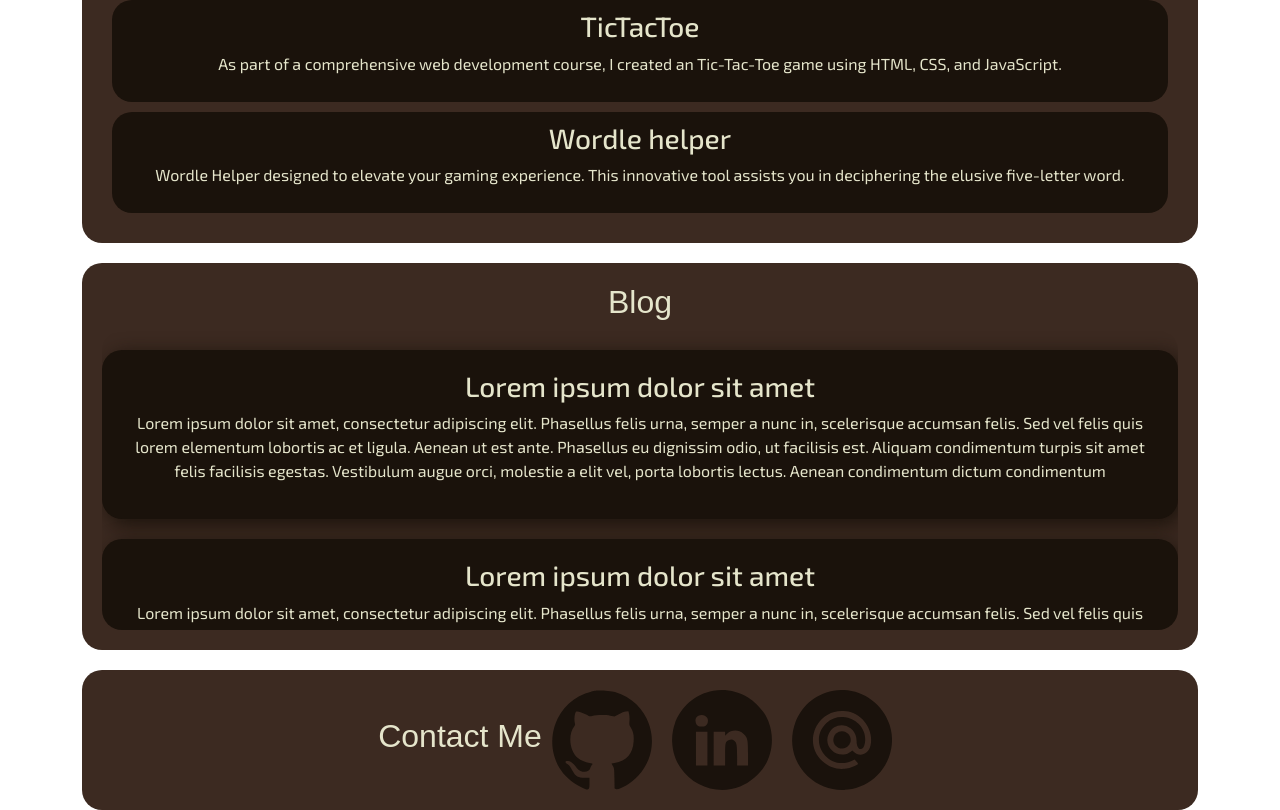
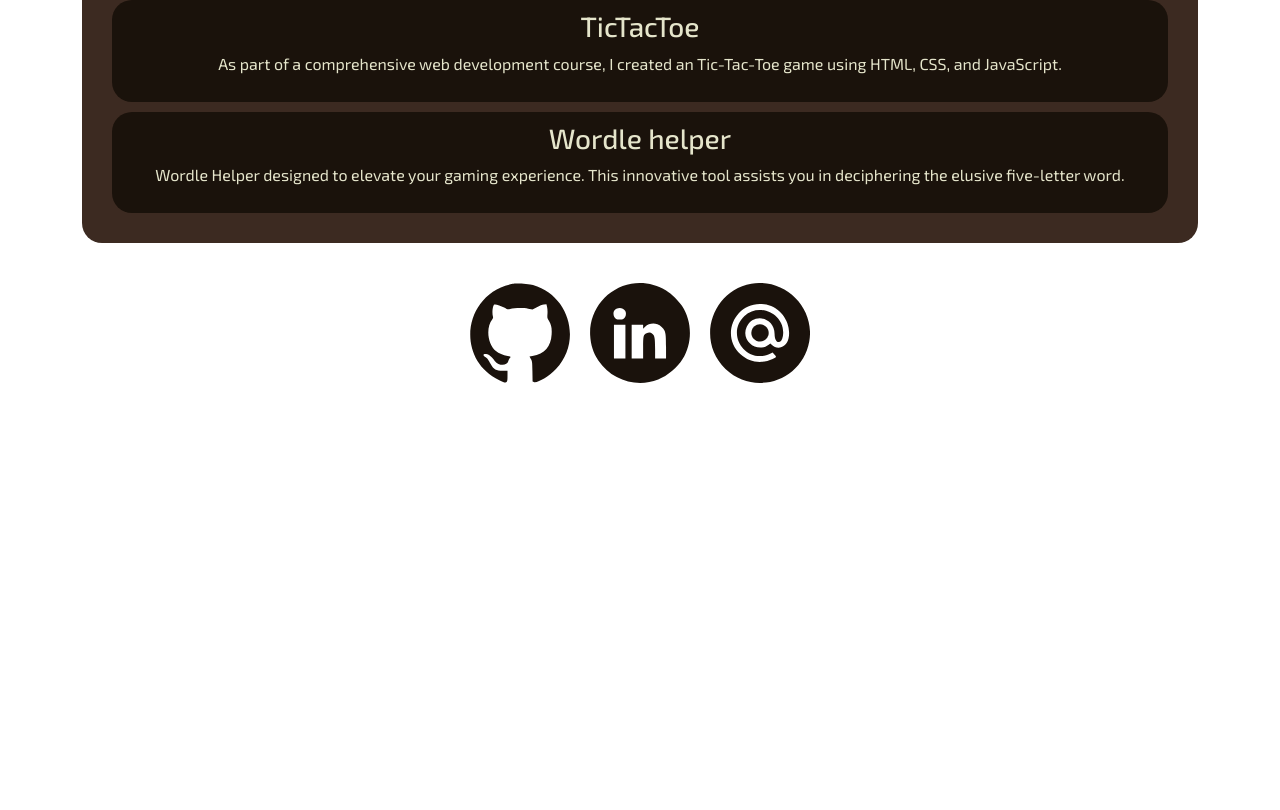
Before and after one commit to vvijk/vvijk.github.io, a plain HTML site: page index.html in a window 1280 px wide. Shown: the part 345-1155 px from the top of the page. After the commit the page ends 800 px from the top, so only its background shows below. Drawn offline with nearby package versions, Linux system fonts and the light colour scheme; a web font is replaced by a local one.

Commit message:
removed blogs

```diff
--- a/index.html
+++ b/index.html
@@ -44,47 +44,7 @@
                 <p>Wordle Helper designed to elevate your gaming experience. This innovative tool assists you in deciphering the elusive five-letter word.</p>
             </div>
         </section>
-
-        <section id="blog">
-            <h2>Blog</h2>
-            <div class="blog-container">
-                <div class="blog-post">
-                    <h3>Lorem ipsum dolor sit amet</h3>
-                    <p>Lorem ipsum dolor sit amet, consectetur adipiscing elit. Phasellus felis urna, semper a nunc in, scelerisque accumsan felis.
-                        Sed vel felis quis lorem elementum lobortis ac et ligula. Aenean ut est ante. Phasellus eu dignissim odio, ut facilisis est.
-                        Aliquam condimentum turpis sit amet felis facilisis egestas.
-                        Vestibulum augue orci, molestie a elit vel, porta lobortis lectus. Aenean condimentum dictum condimentum
-                    </p>
-                </div>
-                <div class="blog-post">
-                    <h3>Lorem ipsum dolor sit amet</h3>
-                    <p>Lorem ipsum dolor sit amet, consectetur adipiscing elit. Phasellus felis urna, semper a nunc in, scelerisque accumsan felis.
-                        Sed vel felis quis lorem elementum lobortis ac et ligula. Aenean ut est ante. Phasellus eu dignissim odio, ut facilisis est.
-                        Aliquam condimentum turpis sit amet felis facilisis egestas.
-                        Vestibulum augue orci, molestie a elit vel, porta lobortis lectus. Aenean condimentum dictum condimentum
-                    </p>
-                </div>
-                <div class="blog-post">
-                    <h3>Lorem ipsum dolor sit amet</h3>
-                    <p>Lorem ipsum dolor sit amet, consectetur adipiscing elit. Phasellus felis urna, semper a nunc in, scelerisque accumsan felis.
-                        Sed vel felis quis lorem elementum lobortis ac et ligula. Aenean ut est ante. Phasellus eu dignissim odio, ut facilisis est.
-                        Aliquam condimentum turpis sit amet felis facilisis egestas.
-                        Vestibulum augue orci, molestie a elit vel, porta lobortis lectus. Aenean condimentum dictum condimentum
-                    </p>
-                </div>
-                <div class="blog-post">
-                    <h3>Lorem ipsum dolor sit amet</h3>
-                    <p>Lorem ipsum dolor sit amet, consectetur adipiscing elit. Phasellus felis urna, semper a nunc in, scelerisque accumsan felis.
-                        Sed vel felis quis lorem elementum lobortis ac et ligula. Aenean ut est ante. Phasellus eu dignissim odio, ut facilisis est.
-                        Aliquam condimentum turpis sit amet felis facilisis egestas.
-                        Vestibulum augue orci, molestie a elit vel, porta lobortis lectus. Aenean condimentum dictum condimentum
-                    </p>
-                </div>
-                <!-- Add more blog posts here -->
-            </div>
-        </section>
         <section id="contact">
-            <h2>Contact Me</h2>
             <a href="https://github.com/vvijk"><img src="styles/github-icon.svg" alt="GitHub Icon"></a>
             <a href="https://github.com/vvijk"><img src="styles/linkedIn-icon.svg" alt="GitHub Icon"></a>
             <a href="https://github.com/vvijk"><img src="styles/mail-icon.svg" alt="GitHub Icon"></a>
--- a/styles/styles.css
+++ b/styles/styles.css
@@ -81,15 +81,16 @@ section {
     display: flex;
     justify-content: center;
     align-items: center;
+    background-color: white;
 }
 
 #contact a {
-    margin: 0 10px; /* Adjust margin as needed */
+    margin: 0 10px;
 }
 
 #contact img {
     max-width: 100%;
-    max-height: 100px; /* Adjust the maximum height as needed */
+    max-height: 100px;
     height: auto;
 }
 
@@ -119,17 +120,14 @@ section h2 {
     border-radius: 20px;
     box-shadow: 5px 5px 20px #1a120bfc;
 }
-
 .blog-container {
     max-height: 300px;
     overflow-y: auto;
     scrollbar-width: thin;
 }
-
 .blog-container::-webkit-scrollbar {
     width: 5px;
 }
-
 .blog-container::-webkit-scrollbar-thumb {
     background-color: #D5CEA3;
     border-radius: 10px;
```
